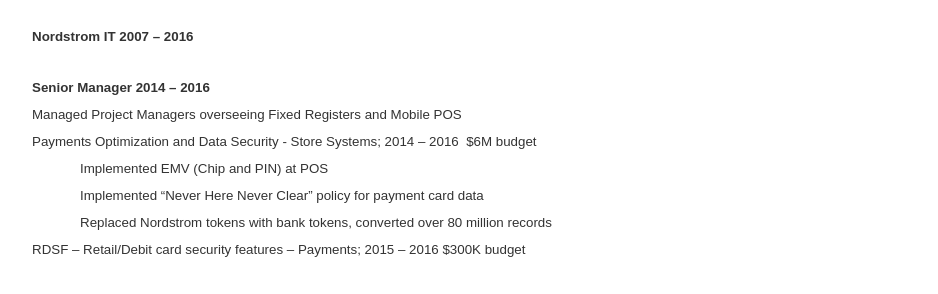
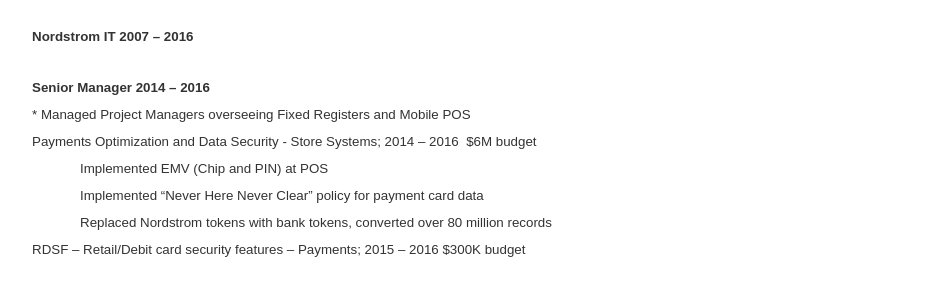
Before and after one commit to mo4dawg/mo4dawg.github.io, a Jekyll site: the page built from CV/index.html, in a window 1280 px wide and 900 px high, scrolled down 1021 px. Shown: the part 153-447 px from the top of the window, without its empty margins (160-1098 px from the left). Built offline with Jekyll 4.4.1, drawn with Linux system fonts in a browser that asks for light colours.

Commit message:
Update index.html

```diff
--- a/CV/index.html
+++ b/CV/index.html
@@ -255,7 +255,7 @@
 
 <p class=MsoNormal style='margin-top:0in;margin-bottom:.0001pt;line-height:
 normal'><span style='mso-bookmark:top'><span style='font-size:10.0pt;
-font-family:"Arial","sans-serif";mso-fareast-font-family:"Times New Roman"'>Managed
+font-family:"Arial","sans-serif";mso-fareast-font-family:"Times New Roman"'> * Managed
 Project Managers overseeing Fixed Registers and Mobile POS<o:p></o:p></span></span></p>
 
 <p class=MsoNormal style='margin-top:0in;margin-right:0in;margin-bottom:0in;
```
